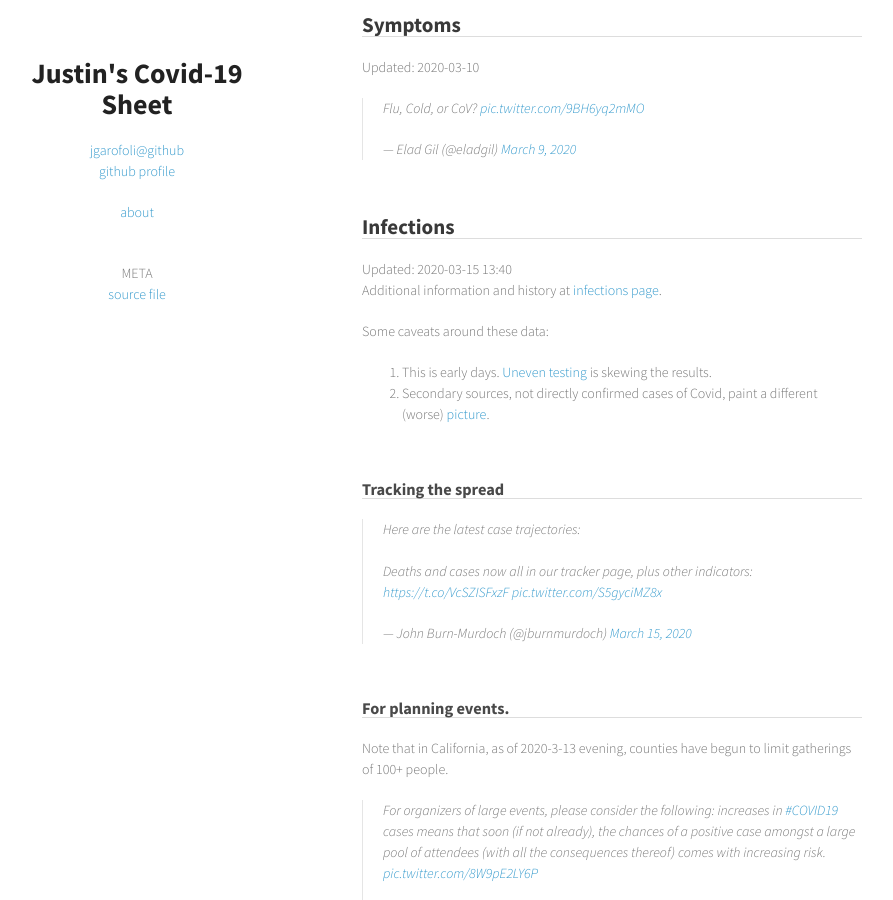
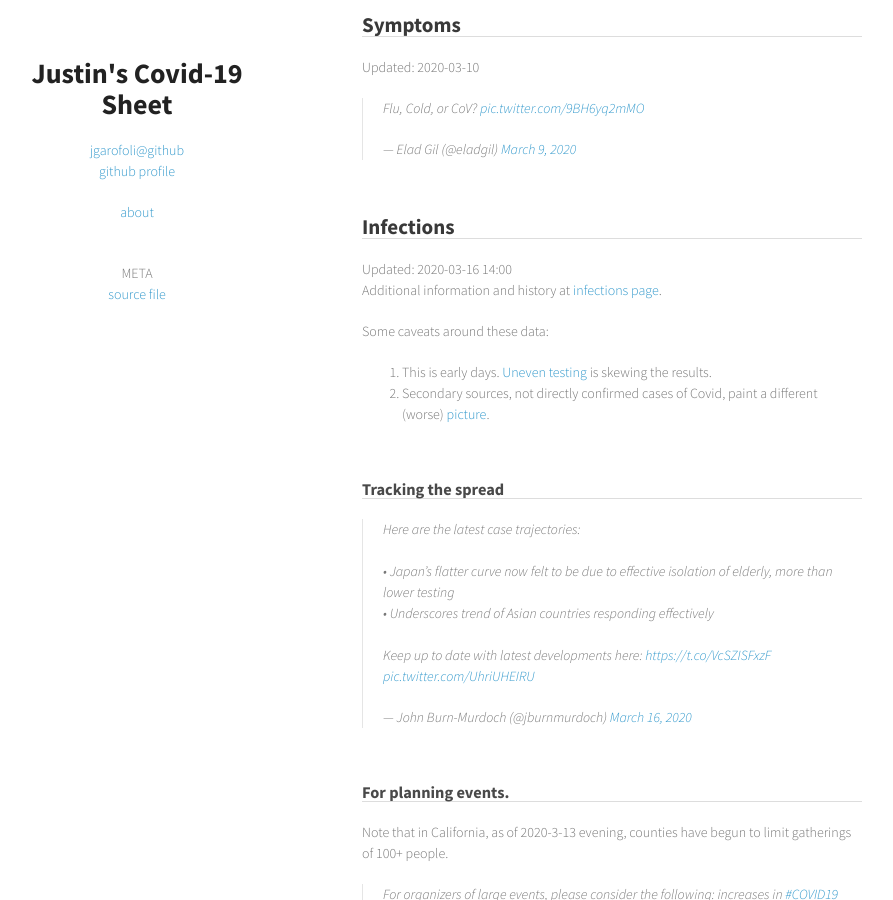
Before and after one commit to jgarofoli/jgarofoli.github.io, a Jekyll site: the page built from covid19/index.md, in a window 1280 px wide and 900 px high, scrolled down 1520 px. Shown: the whole window, without its empty margins (208-1101 px from the left). Built offline with Jekyll 4.4.1, drawn with Linux system fonts in a browser that asks for light colours; comment, search, counter and statistics services are not loaded; some of the changed text lies outside the part shown.

Commit message:
Update to latest spread chart

```diff
--- a/covid19/index.md
+++ b/covid19/index.md
@@ -1,8 +1,11 @@
 ---
 title: Covid-19
 layout: covid
-reviseddate: 2020-03-15 14:40 PDT
+reviseddate: 2020-03-16 14:00 PDT
 changelog: |
+  2020-03-16:
+  - Updated the spread chart to latest.
+
   2020-03-15:
   - Added link to medRxiv.
   - Added another serious research article.
@@ -76,7 +79,7 @@ Updated: 2020-03-10
 
 ## Infections
 
-Updated: 2020-03-15 13:40<br/>
+Updated: 2020-03-16 14:00<br/>
 Additional information and history at <a href="{% link covid19/infections.md %}">infections page</a>.
 
 Some caveats around these data:
@@ -86,7 +89,7 @@ Some caveats around these data:
 
 ### Tracking the spread
 
-<blockquote class="twitter-tweet" data-conversation="none"><p lang="en" dir="ltr">Here are the latest case trajectories: <br><br>Deaths and cases now all in our tracker page, plus other indicators: <a href="https://t.co/VcSZISFxzF">https://t.co/VcSZISFxzF</a> <a href="https://t.co/S5gyciMZ8x">pic.twitter.com/S5gyciMZ8x</a></p>&mdash; John Burn-Murdoch (@jburnmurdoch) <a href="https://twitter.com/jburnmurdoch/status/1239276631560278022?ref_src=twsrc%5Etfw">March 15, 2020</a></blockquote> <script async src="https://platform.twitter.com/widgets.js" charset="utf-8"></script>
+<blockquote class="twitter-tweet" data-conversation="none"><p lang="en" dir="ltr">Here are the latest case trajectories: <br><br>• Japan’s flatter curve now felt to be due to effective isolation of elderly, more than lower testing<br>• Underscores trend of Asian countries responding effectively<br><br>Keep up to date with latest developments here: <a href="https://t.co/VcSZISFxzF">https://t.co/VcSZISFxzF</a> <a href="https://t.co/UhriUHEIRU">pic.twitter.com/UhriUHEIRU</a></p>&mdash; John Burn-Murdoch (@jburnmurdoch) <a href="https://twitter.com/jburnmurdoch/status/1239652881051136001?ref_src=twsrc%5Etfw">March 16, 2020</a></blockquote> <script async src="https://platform.twitter.com/widgets.js" charset="utf-8"></script>
 
 ### For planning events.
 
```
Also changed, not shown: covid19/infections.md (+7 -1 lines).
